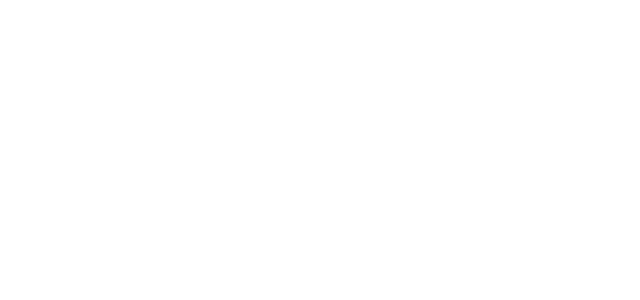
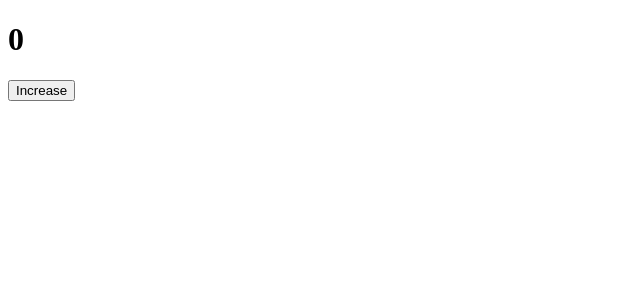
Before and after one commit to laughlamz/react-lesson, a React (Create React App) app: page / in a window 1280 px wide. Shown: the top 300 px of the page, without its empty margins (0-640 px from the left). Built offline with nearby package versions, Linux system fonts and the light colour scheme.

Commit message:
issue: two times increase but it just increase one times

```diff
--- a/src/App.js
+++ b/src/App.js
@@ -1,12 +1,14 @@
 import React, { Component } from 'react';
 import logo from './logo.svg';
 import './App.css';
+
+import Counter from './components/Counter';
 
 class App extends Component {
   render() {
     return (
       <div className="App">
-
+        <Counter />
       </div>
     );
   }
--- /dev/null
+++ b/src/components/Counter.js
@@ -0,0 +1,32 @@
+import React, { Component } from 'react';
+
+class Counter extends Component {
+    constructor(props) {
+        super(props);
+
+        this.state = {
+            count: 0
+        };
+
+        this.increaseNumber = this.increaseNumber.bind(this);
+    }
+
+    increaseNumber() {                      // two times increase but affect still one times
+        this.setState({
+            count: this.state.count + 1
+        });
+
+        this.setState({
+            count: this.state.count + 1
+        });
+    }
+
+    render() {
+        return <div>
+            <h1>{this.state.count}</h1>
+            <button onClick={this.increaseNumber}>Increase</button>
+        </div>;
+    }
+}
+
+export default Counter;
```
